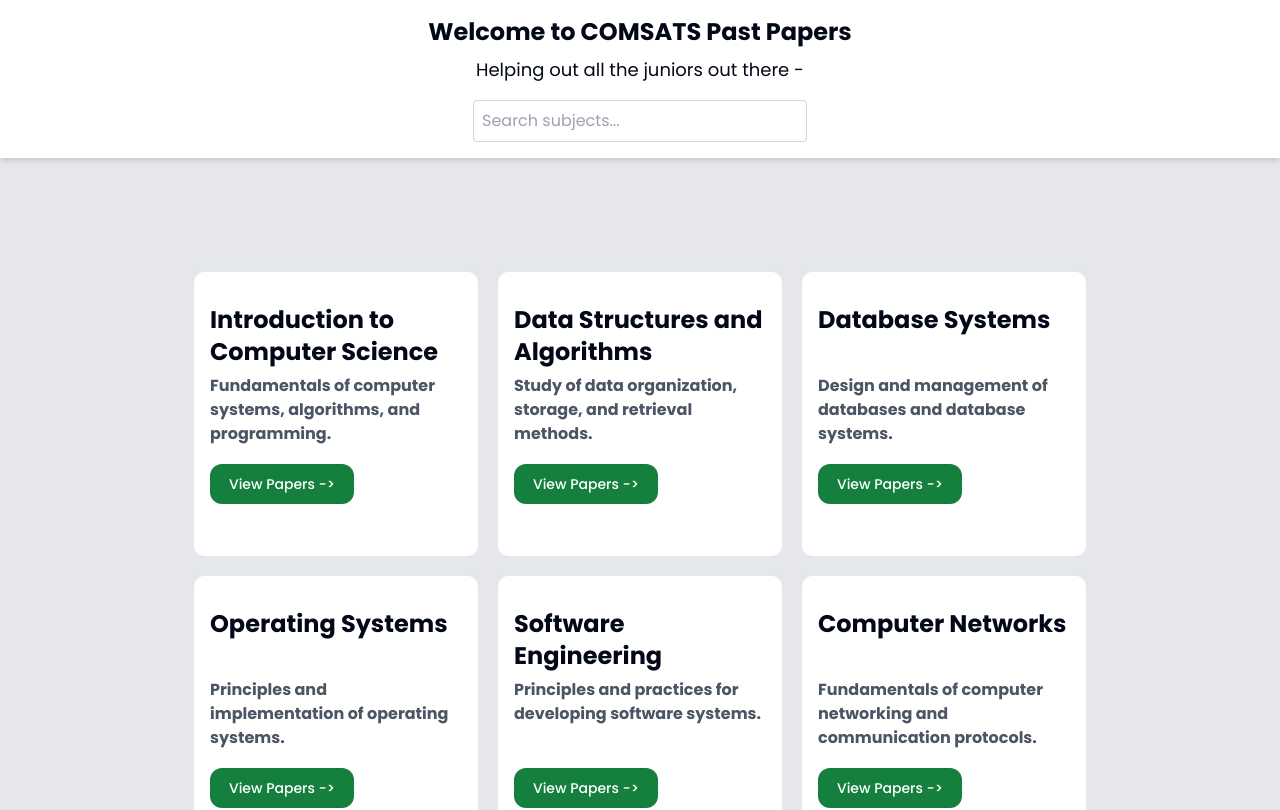
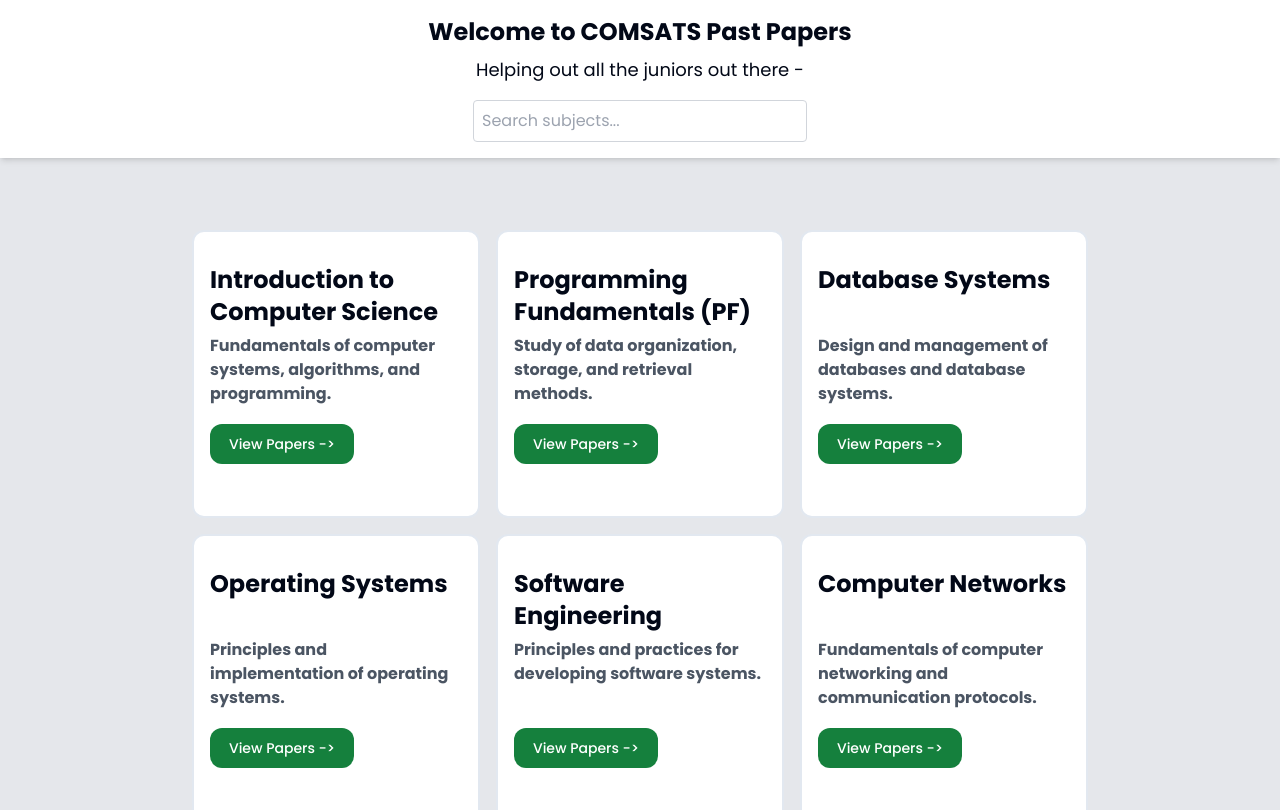
Before and after one commit to harisxayyaz/comsats-paper-vault, a Next.js app: page /dashboard in a window 1280 px wide. Shown: the top 810 px of the page. Built offline with nearby package versions, Linux system fonts and the light colour scheme.

Commit message:
corrected search filter

```diff
--- a/public/subjects.json
+++ b/public/subjects.json
@@ -19,16 +19,24 @@
       ]
     },
     {
-      "name": "Data Structures and Algorithms",
+      "name": "Programming Fundamentals (PF)",
       "description": "Study of data organization, storage, and retrieval methods.",
       "links": [
         {
-          "url": "https://drive.google.com/file/d/dsa-1/view",
-          "name": "Final Exam SP24"
+          "url": "https://drive.google.com/file/d/1dASk_jchp_OZJLAgcB09fvEVZ8mR4CE4/view",
+          "name": "Terminal FA19"
         },
         {
-          "url": "https://drive.google.com/file/d/dsa-2/view",
-          "name": "Midterm FA23"
+          "url": "https://drive.google.com/file/d/1obKCli1fOYXUbyCdxyPKzIepATYsfpSD/view",
+          "name": "Terminal SP21"
+        },
+        {
+          "url": "https://drive.google.com/file/d/1anvYAGEesURcw1Mtad2_nL_EI-OHSyqp/view",
+          "name": "Terminal FA22"
+        },
+        {
+          "url": "https://drive.google.com/file/d/1avG9yAmRxhxjEW8_45zaHBG5SJrMXhEa/view",
+          "name": "Terminal SP23"
         }
       ]
     },
--- a/src/app/dashboard/page.tsx
+++ b/src/app/dashboard/page.tsx
@@ -1,7 +1,6 @@
 "use client";
 import React, { useState, useEffect } from "react";
 import Card from "@/components/card";
-import { useRouter } from "next/navigation";
 
 interface Subject {
   name: string;
@@ -10,7 +9,6 @@
 }
 
 const Dashboard: React.FC = () => {
-  const router = useRouter();
   const [subjects, setSubjects] = useState<Subject[]>([]);
   const [searchTerm, setSearchTerm] = useState("");
 
@@ -57,7 +55,7 @@
         />
       </header>
       <div className="flex-grow bg-gray-200 flex justify-center p-4">
-        <section className="flex flex-wrap gap-4 w-full max-w-[1200px] min-h-screen p-4 justify-center animate-fadeIn mt-20">
+        <section className="flex flex-wrap gap-4 w-full max-w-[1200px] min-h-screen  p-4  justify-center animate-fadeIn mt-10">
           {filteredSubjects.map((subject, index) => (
             <Card
               key={index}
```
